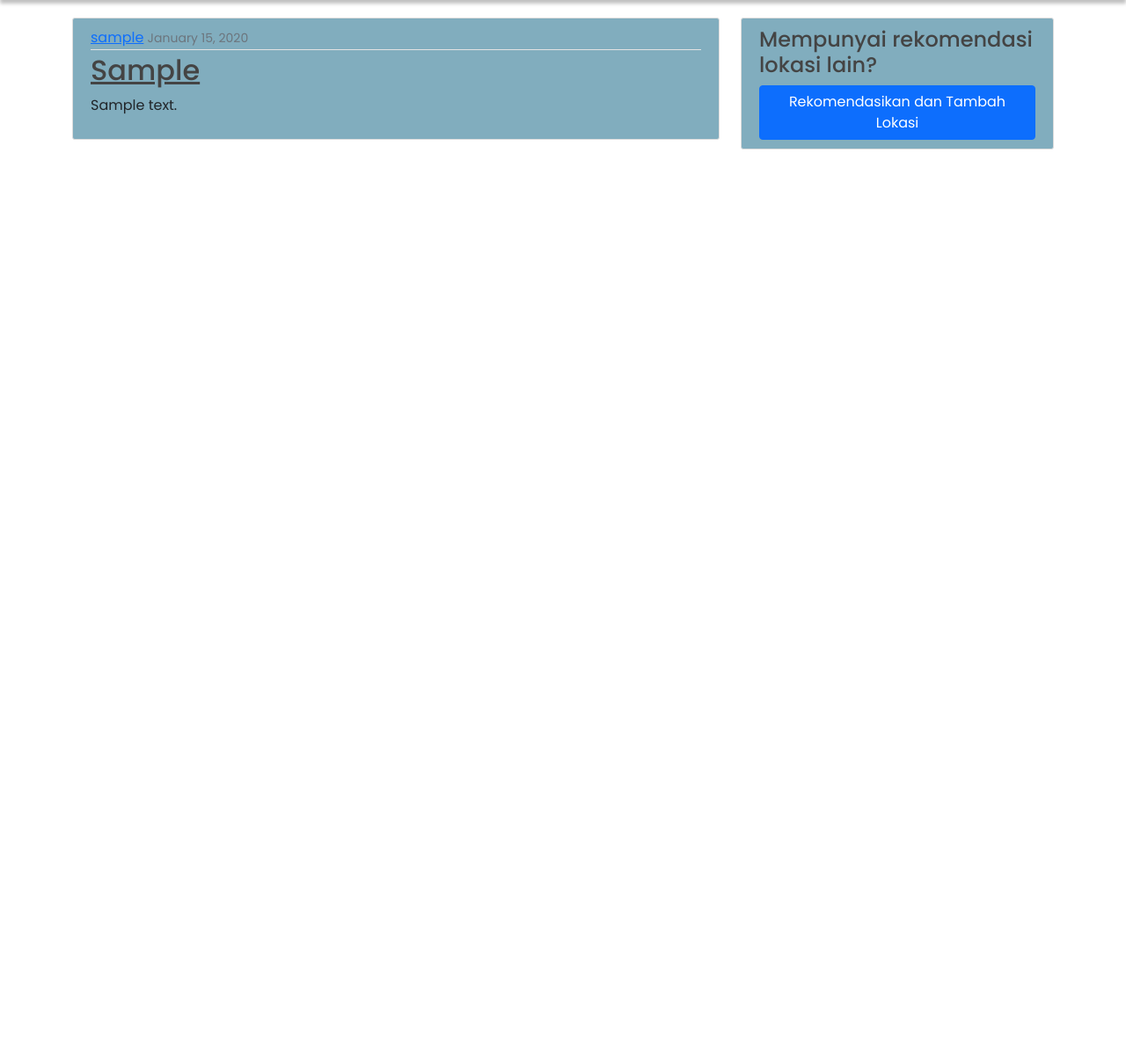
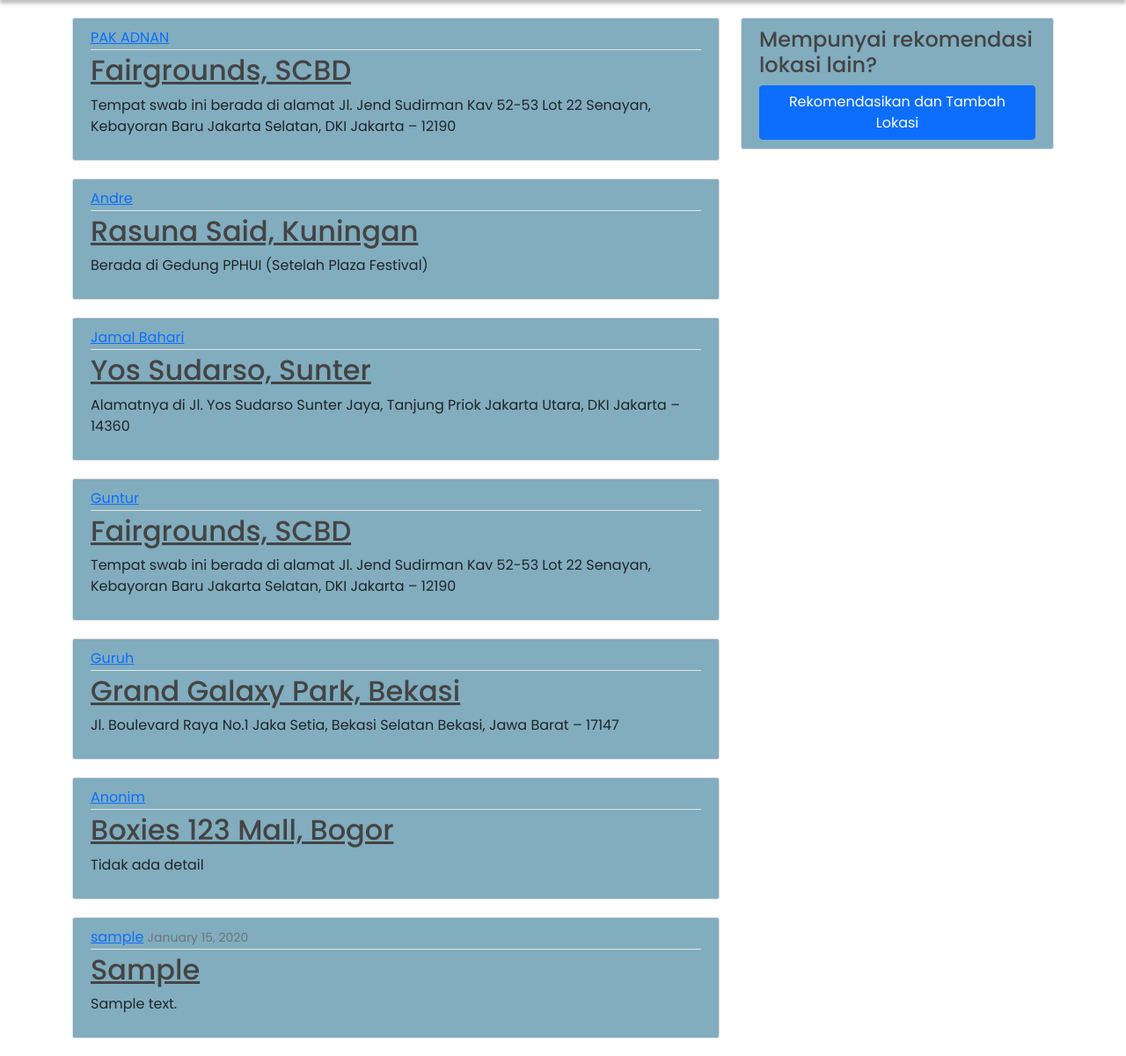
Before and after one commit to Swab-In/swab.in, a Django app: page /lokasi/ in a window 1280 px wide. Shown: the part 72-1273 px from the top of the page at 88% size. Before the commit the page ends 242 px from the top, so only its background shows below. Run offline with Django 3.2, Linux system fonts and the light colour scheme; tables that the repository leaves empty hold one stand-in row (values such as "Sample post").

Commit message:
Add lokasi template in html

```diff
--- a/lokasi/templates/lokasi/index.html
+++ b/lokasi/templates/lokasi/index.html
@@ -6,6 +6,66 @@
     <main role="main" class="container">
         <div class="row">
             <div class="col-md-8">
+                <article class="media content-section">
+                    <div class="media-body">
+                        <div class="article-metadata">
+                            <a class="mr-2" href="#">PAK ADNAN</a>
+                            <small class="text-muted"></small>
+                        </div>
+                        <h2><a class="article-title">Fairgrounds, SCBD</a></h2>
+                        <p class="article-content">Tempat swab ini berada di alamat Jl. Jend Sudirman Kav 52-53 Lot 22 Senayan, Kebayoran Baru Jakarta Selatan, DKI Jakarta – 12190</p>
+                    </div>
+                </article>
+                <article class="media content-section">
+                    <div class="media-body">
+                        <div class="article-metadata">
+                            <a class="mr-2" href="#">Andre</a>
+                            <small class="text-muted"></small>
+                        </div>
+                        <h2><a class="article-title">Rasuna Said, Kuningan</a></h2>
+                        <p class="article-content">Berada di Gedung PPHUI (Setelah Plaza Festival)</p>
+                    </div>
+                </article>
+                <article class="media content-section">
+                    <div class="media-body">
+                        <div class="article-metadata">
+                            <a class="mr-2" href="#">Jamal Bahari</a>
+                            <small class="text-muted"></small>
+                        </div>
+                        <h2><a class="article-title">Yos Sudarso, Sunter</a></h2>
+                        <p class="article-content">Alamatnya di Jl. Yos Sudarso Sunter Jaya, Tanjung Priok Jakarta Utara, DKI Jakarta – 14360</p>
+                    </div>
+                </article>
+                <article class="media content-section">
+                    <div class="media-body">
+                        <div class="article-metadata">
+                            <a class="mr-2" href="#">Guntur</a>
+                            <small class="text-muted"></small>
+                        </div>
+                        <h2><a class="article-title">Fairgrounds, SCBD</a></h2>
+                        <p class="article-content">Tempat swab ini berada di alamat Jl. Jend Sudirman Kav 52-53 Lot 22 Senayan, Kebayoran Baru Jakarta Selatan, DKI Jakarta – 12190</p>
+                    </div>
+                </article>
+                <article class="media content-section">
+                    <div class="media-body">
+                        <div class="article-metadata">
+                            <a class="mr-2" href="#">Guruh</a>
+                            <small class="text-muted"></small>
+                        </div>
+                        <h2><a class="article-title">Grand Galaxy Park, Bekasi</a></h2>
+                        <p class="article-content">Jl. Boulevard Raya No.1 Jaka Setia, Bekasi Selatan Bekasi, Jawa Barat – 17147</p>
+                    </div>
+                </article>
+                <article class="media content-section">
+                    <div class="media-body">
+                        <div class="article-metadata">
+                            <a class="mr-2" href="#">Anonim</a>
+                            <small class="text-muted"></small>
+                        </div>
+                        <h2><a class="article-title">Boxies 123 Mall, Bogor</a></h2>
+                        <p class="article-content">Tidak ada detail</p>
+                    </div>
+                </article>
                 {% for post in posts %}
                     <article class="media content-section">
                     <div class="media-body">
```
